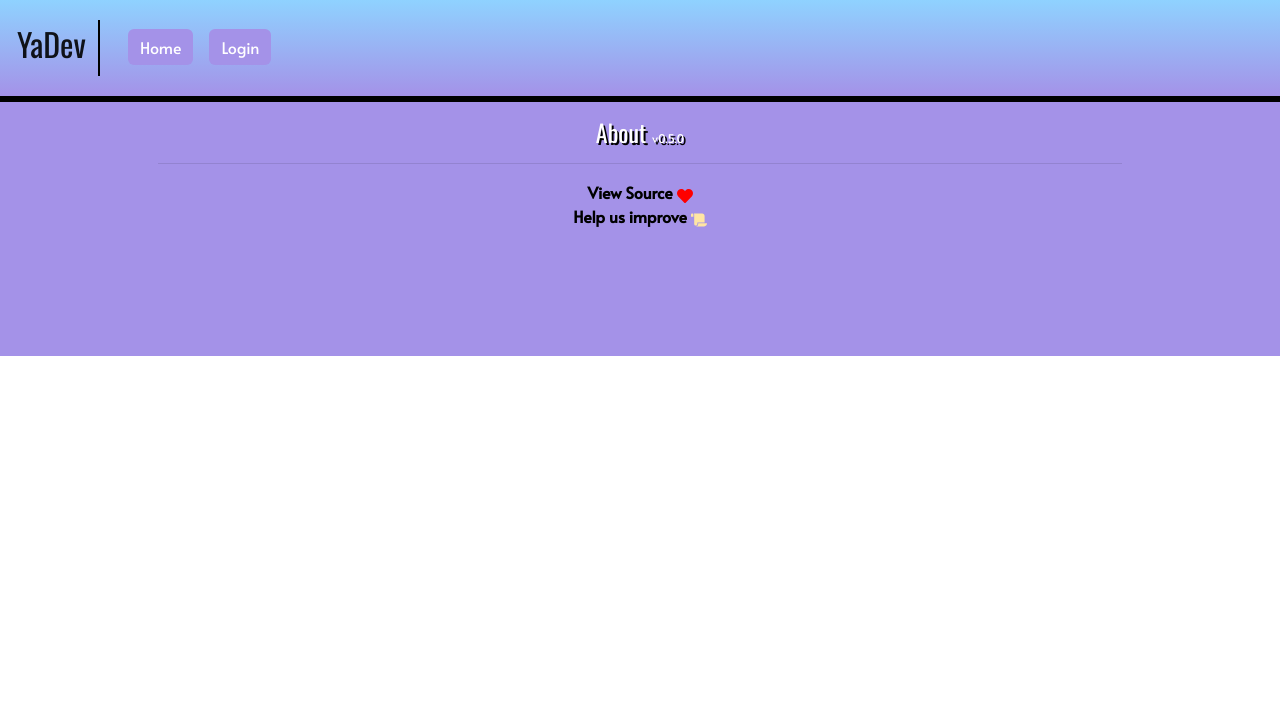
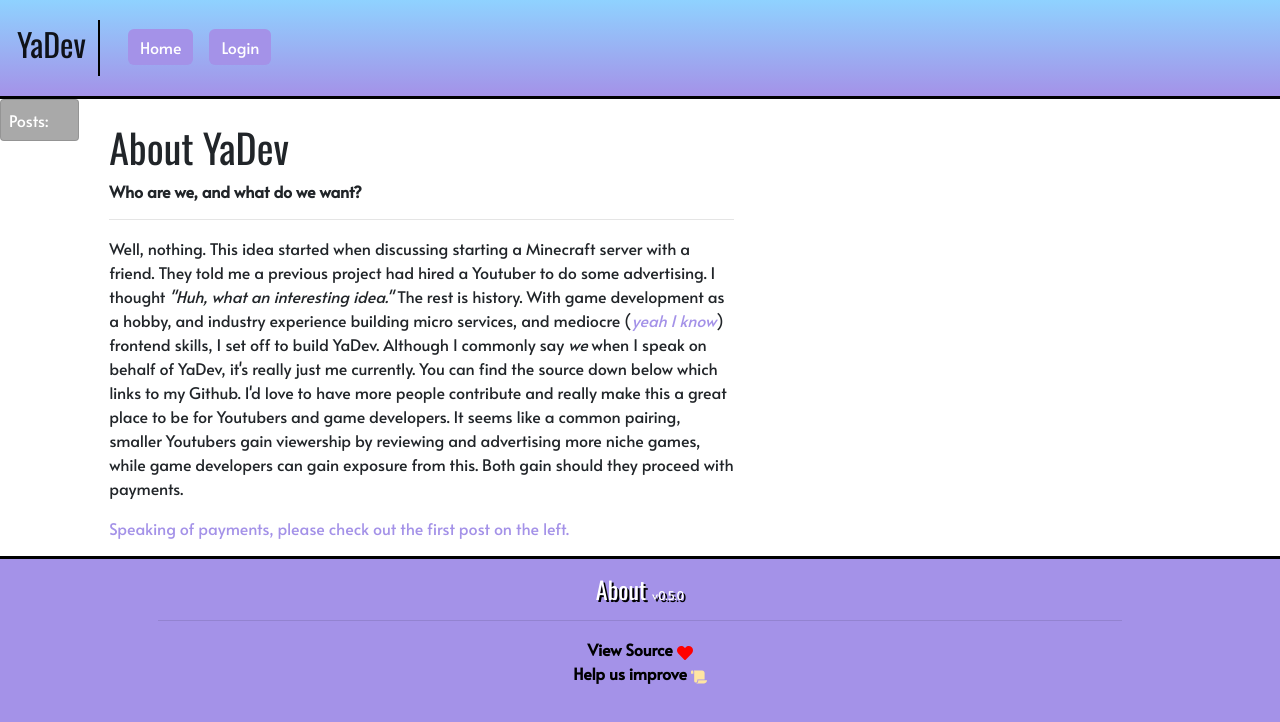
Before and after one commit to cbrintnall/yadev, a React (Create React App) app: page /about in a window 1280 px wide. Shown: the top 722 px of the page. Built offline with nearby package versions, Linux system fonts and the light colour scheme.

Commit message:
Add about page

```diff
--- a/src/App.js
+++ b/src/App.js
@@ -11,19 +11,21 @@ import BrokerPage from './components/pages/Messaging';
 import Footer from './components/Footer';
 import { loggedIn } from './utils';
 import Landing from './components/pages/Landing';
+import About from './components/pages/About';
 
 const App = (props) => {
   return (
     <div>
       <Router>
-          <MainNav
-            loggedIn={loggedIn()}
-          />
+        <MainNav
+          loggedIn={loggedIn()}
+        />
         <Switch>
           <Route exact path="/" component={Home} />
           <Route exact path="/messages/:to/:from" component={BrokerPage} />
           <Route exact path="/profile/me" component={Profile} />
           <Route exact path="/landing" component={Landing} />
+          <Route exact path="/about" component={About} />
         </Switch>
       </Router>
       <Footer
--- /dev/null
+++ b/src/components/pages/About.js
@@ -0,0 +1,49 @@
+import React from 'react';
+import Row from 'react-bootstrap/Row';
+import Col from 'react-bootstrap/Col';
+import ListGroup from 'react-bootstrap/ListGroup';
+import * as colors from '../../colors';
+
+const Post = (props) => {
+
+}
+
+const About = (props) => {
+  return (
+    <Row>
+      <Col
+        sm={2}
+        md={2}
+        lg={1}
+      >
+        <ListGroup>
+          <ListGroup.Item style={{ backgroundColor: "darkgrey", padding: ".5rem", color: "white" }}>
+            Posts:
+          </ListGroup.Item>
+        </ListGroup>
+      </Col>
+      <Col
+        sm={6}
+        md={6}
+        lg={6}
+        style={{marginTop: "24px"}}>
+        <h1> About YaDev </h1>
+        <p> <strong> Who are we, and what do we want? </strong> </p>
+        <hr />
+        <p>
+          Well, nothing. This idea started when discussing starting a Minecraft server with a friend. They told me a previous project had hired
+          a Youtuber to do some advertising. I thought <em> "Huh, what an interesting idea." </em> The rest is history. With game development as a hobby, and industry experience
+          building micro services, and mediocre (<em style={{color: colors.yaDevPurple}}>yeah I know</em>) frontend skills, I set off to build YaDev. Although I commonly
+          say <em>we</em> when I speak on behalf of YaDev, it's really just me currently. You can find the source down below which links to my Github. I'd love
+          to have more people contribute and really make this a great place to be for Youtubers and game developers. It seems like a common pairing, smaller Youtubers
+          gain viewership by reviewing and advertising more niche games, while game developers can gain exposure from this. Both gain should they proceed with payments.
+        </p>
+        <p style={{color: colors.yaDevPurple}}>
+          Speaking of payments, please check out the first post on the left.
+        </p>
+      </Col>
+    </Row>
+  )
+}
+
+export default About;
--- a/src/components/pages/components/HomeRightBar.js
+++ b/src/components/pages/components/HomeRightBar.js
@@ -50,6 +50,8 @@ class HomeRightBar extends React.Component {
   }
 
   onNewContract = (contract) => {
+    console.log(`New contract ${contract}`)
+
     this.setContracts([...this.state.contracts, contract])
   }
 
```
